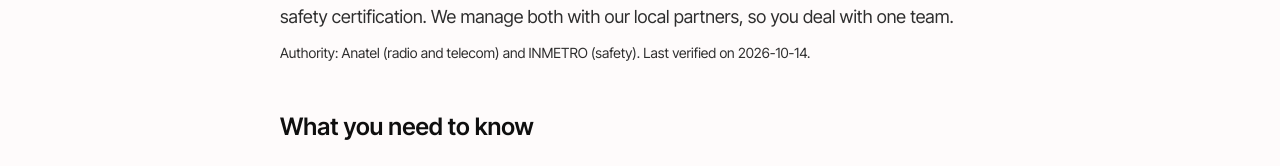
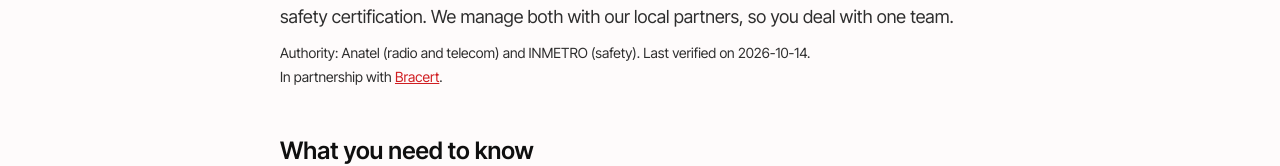
Before and after one commit to bentohbs/project-14639753, a React (Vite) app: page /countries/brazil in a window 1280 px wide. Shown: the part 286-452 px from the top of the page. Built offline with nearby package versions, Linux system fonts and the light colour scheme; no server answers.

Commit message:
Update CountryPage.tsx

```diff
--- a/src/pages/CountryPage.tsx
+++ b/src/pages/CountryPage.tsx
@@ -40,6 +40,24 @@ export default function CountryPage() {
           ? `. Last verified on ${country.lastVerified}.`
           : ''}
       </p>
+            {country.partnerName ? (
+        <p className="mt-1 text-sm text-foreground-800">
+          In partnership with{' '}
+          {country.partnerUrl ? (
+            <a
+              href={country.partnerUrl}
+              className="text-primary-500 underline"
+              target="_blank"
+              rel="noopener noreferrer"
+            >
+              {country.partnerName}
+            </a>
+          ) : (
+            country.partnerName
+          )}
+          .
+        </p>
+      ) : null}
 
       <section className="mt-12" aria-labelledby="key-points">
         <h2 id="key-points" className="text-2xl font-semibold">
```
